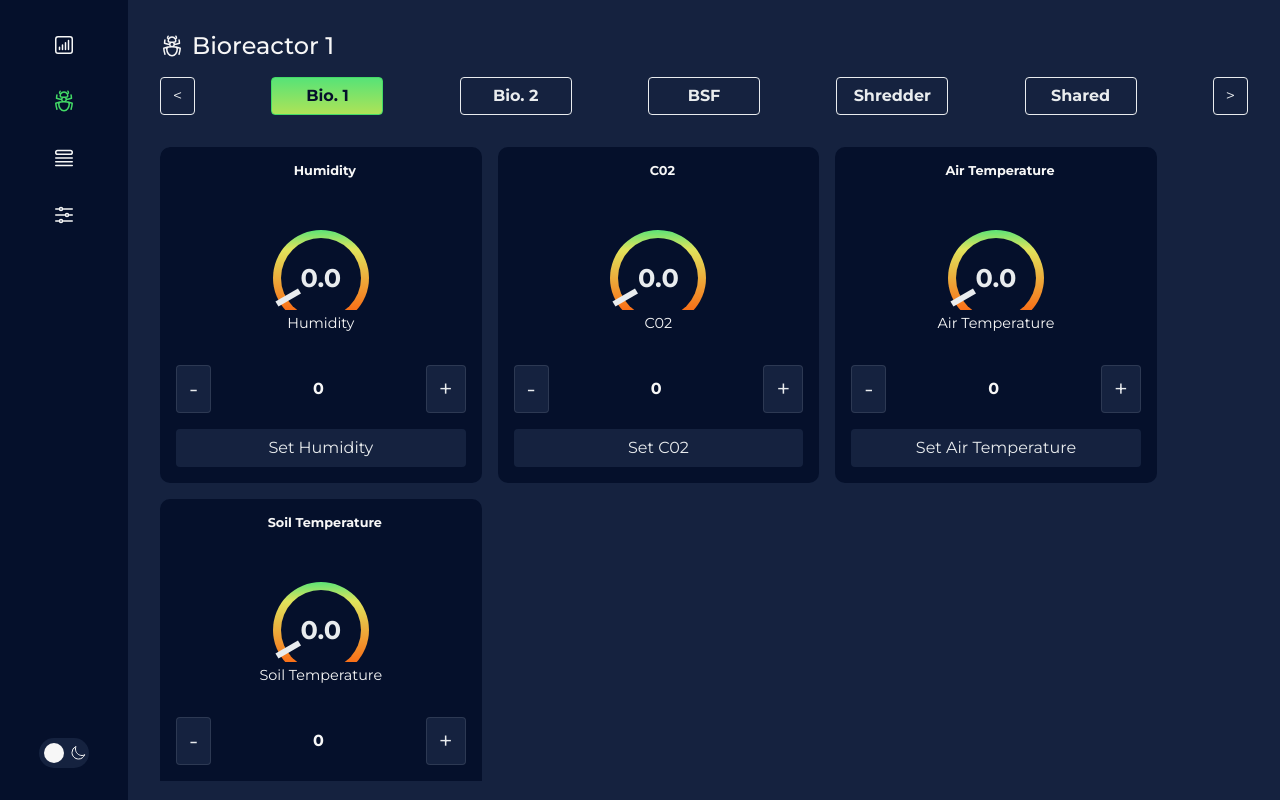
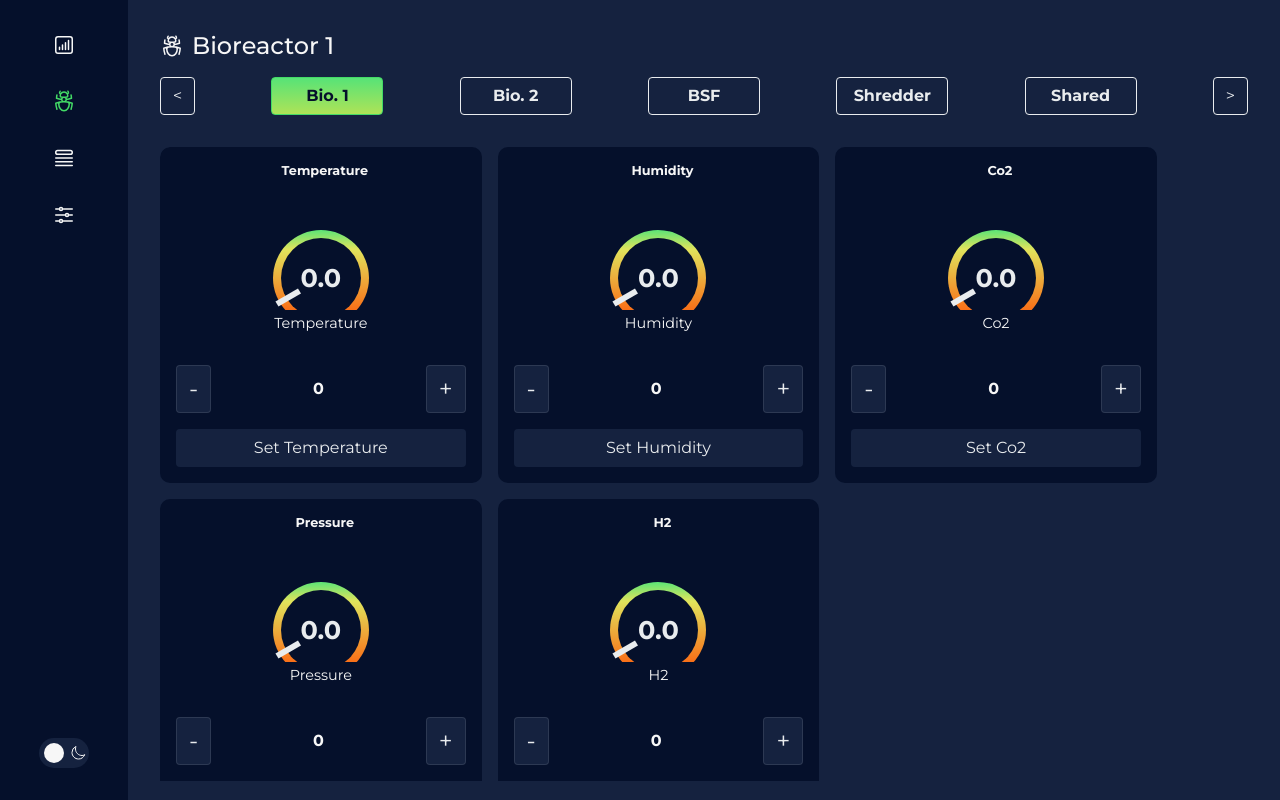
Before and after one commit to Canacompost-Systems-Inc/frontend, a React (Create React App) app: page /chambers in a window 1280 px wide. Built offline with nearby package versions, Linux system fonts and the light colour scheme; no server answers.

Commit message:
Minor bugfixes when backend not running

```diff
--- a/src/contexts/actuatorsContext.js
+++ b/src/contexts/actuatorsContext.js
@@ -7,31 +7,36 @@ export const ActuatorsContext = React.createContext();
 const mockData = {
     sensors: {
         shared_air: {
-            pressure: null,
+            flowrate: 0,
+            o3: 0,
         },
         shredder: {
+            temperature: 0,
             humidity: 0,
-            c02: 0,
-            air_temperature: 0,
-            soil_temperature: 0
+            co2: 0,
+            pressure: 0,
+            h2: 0
         },
         bioreactor_1: {
+            temperature: 0,
             humidity: 0,
-            c02: 0,
-            air_temperature: 0,
-            soil_temperature: 0
+            co2: 0,
+            pressure: 0,
+            h2: 0
         },
         bioreactor_2: {
+            temperature: 0,
             humidity: 0,
-            c02: 0,
-            air_temperature: 0,
-            soil_temperature: 0
+            co2: 0,
+            pressure: 0,
+            h2: 0
         },
         bsf_reproduction: {
+            temperature: 0,
             humidity: 0,
-            c02: 0,
-            air_temperature: 0,
-            soil_temperature: 0
+            co2: 0,
+            pressure: 0,
+            h2: 0
         }
     }
 };
--- a/src/helpers/helpers.js
+++ b/src/helpers/helpers.js
@@ -22,3 +22,11 @@ export const constrainNumber = (val) => {
     }
     return (Math.floor(x * 10) / 10).toFixed(1);
 }
+
+export const addBrackets = (val) => {
+    if (val) {
+        return " (" + val + ")";
+    } else {
+        return val;
+    }
+}
--- a/src/screens/Dashboard/Dashboard.js
+++ b/src/screens/Dashboard/Dashboard.js
@@ -6,7 +6,7 @@ import { useActuatorsContext } from '../../contexts/actuatorsContext';
 import { useThemeContext } from '../../contexts/themeContext';
 import { useDashboardDisplayContext } from '../../contexts/dashboardDisplayContext';
 import { useTaskQueueContext } from '../../contexts/taskQueueContext';
-import { handleTitles, constrainNumber } from "../../helpers/helpers";
+import { handleTitles, constrainNumber, addBrackets } from "../../helpers/helpers";
 import './Dashboard.css';
 
 function Dashboard() {
@@ -102,7 +102,7 @@ function Dashboard() {
                                                                     case 1:
                                                                         return (
                                                                             <div className="dashboard-card-table" key={`${property}-${nestedProperty}`}>
-                                                                                {handleTitles(nestedProperty).replace("Temperature", "Temp") + " (" + measurements.get(nestedProperty).unit + ")"}
+                                                                                {handleTitles(nestedProperty).replace("Temperature", "Temp") + addBrackets((measurements.get(nestedProperty) ?? {}).unit ?? "")}
                                                                                 <b>{sensors[property][nestedProperty] ? sensors[property][nestedProperty] : 0}</b>
                                                                             </div>
                                                                         )
--- a/src/screens/Tasks/Tasks.js
+++ b/src/screens/Tasks/Tasks.js
@@ -87,7 +87,11 @@ function Tasks() {
                                             </Card>
                                         </li>
                                     )
-                                }) : "No Routine Data Available."}
+                                }) : (
+                                    <div className="task-no-selection">
+                                        <Card>No Routine Data Available.</Card>
+                                    </div>
+                                )}
                             </ul>
                             <div className="task-selected-section">
                                 <div>Task Selected:</div>
```
